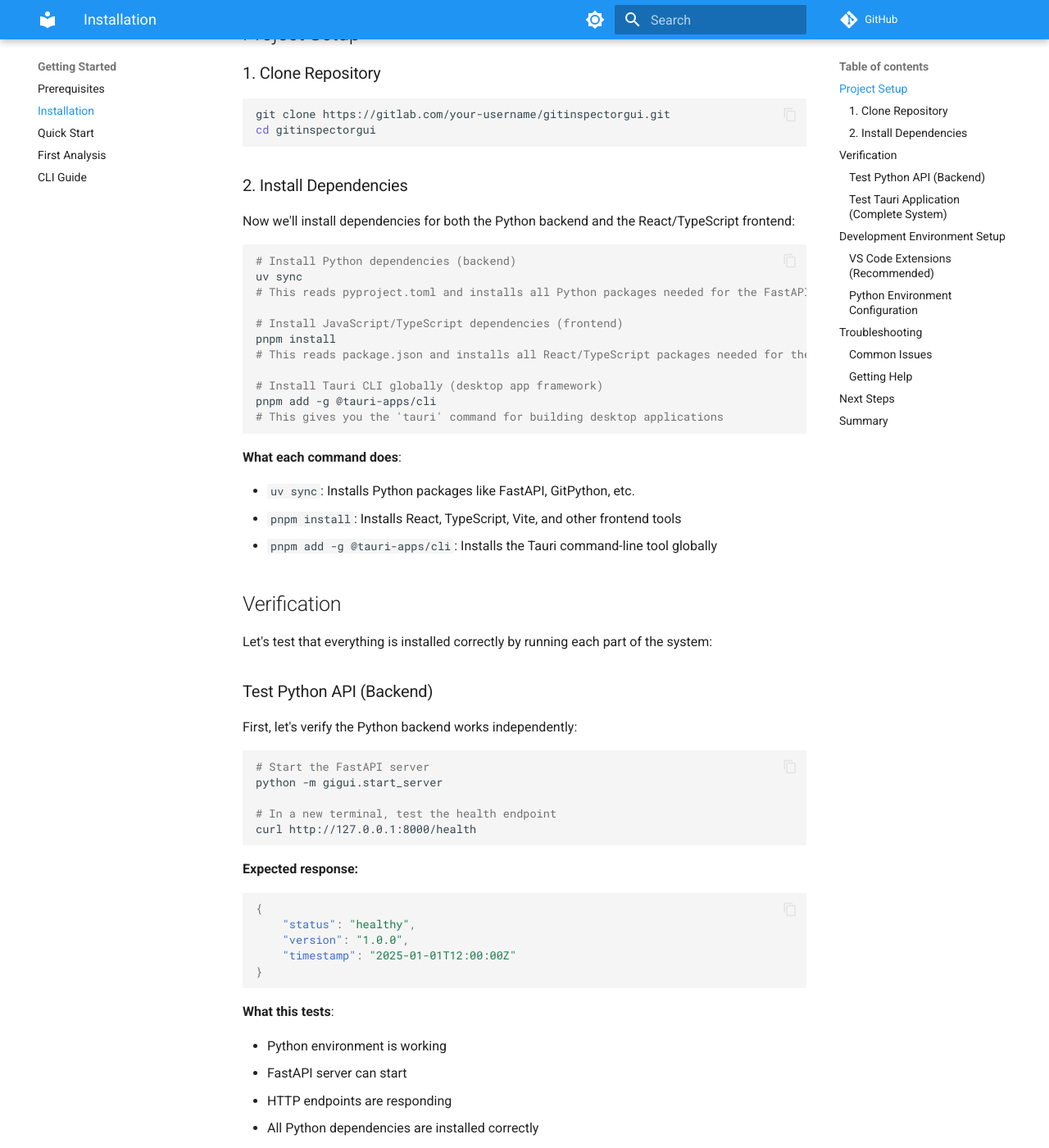
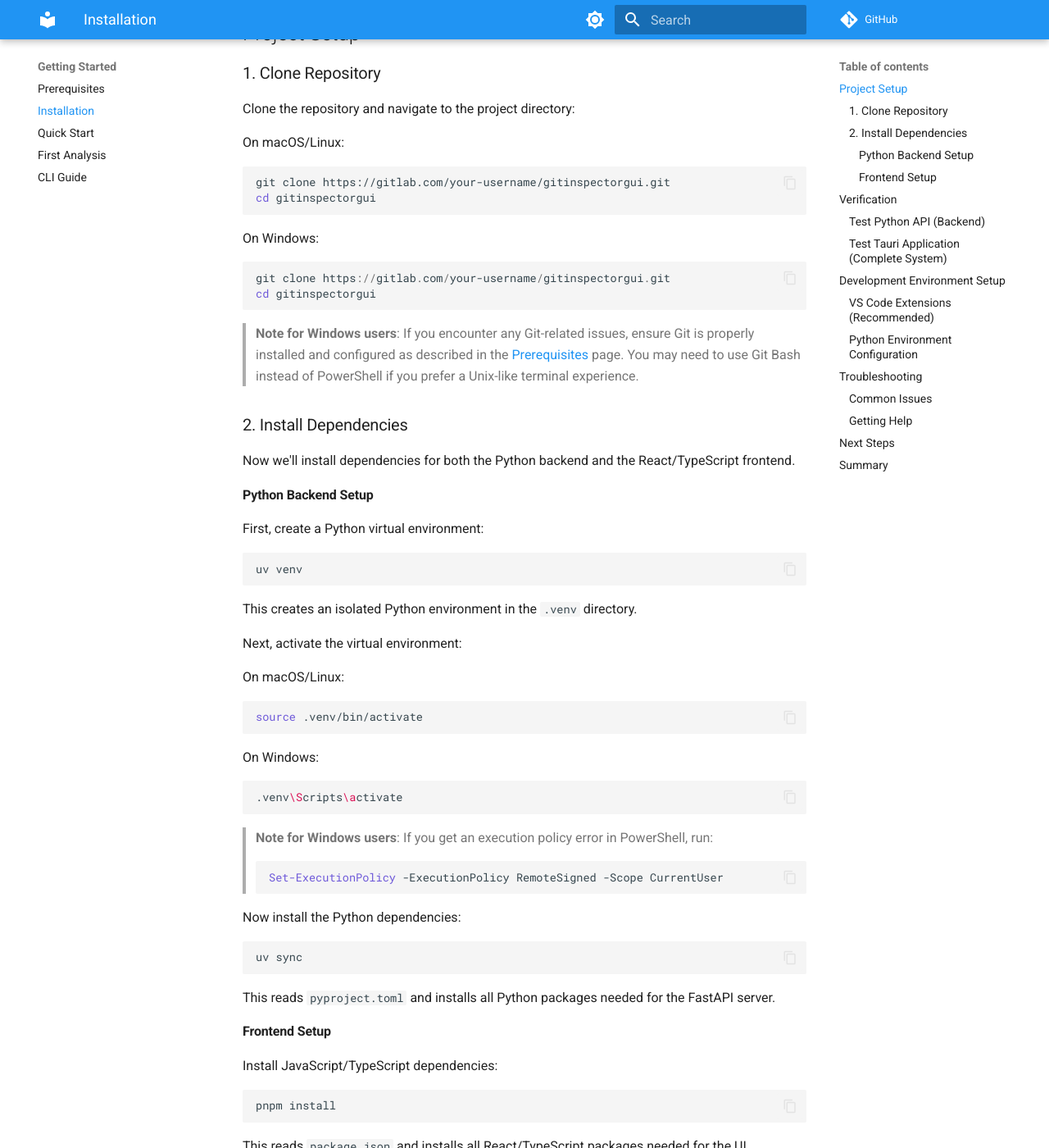
Before and after one commit to boost-edu-tools/gitinspectorgui, an MkDocs documentation site: the page built from docs/getting-started/02-installation.md, in a window 1280 px wide and 1400 px high, scrolled down 405 px. Shown: the whole window at 82% size. Built offline with MkDocs 1.6.1 and Material for MkDocs 9.7.7, drawn with Linux system fonts in a browser that asks for light colours; comment, search, counter and statistics services are not loaded; some of the changed text lies outside the part shown.

Commit message:
docs: fix installation guide to include virtual environment creation
- Add missing step to create and activate Python virtual environment before running uv sync
- Improve readability by restructuring content with alternating text and code blocks
- Add platform-specific instructions for Windows users
- Include reference to package management documentation for more details

````diff
--- a/docs/getting-started/02-installation.md
+++ b/docs/getting-started/02-installation.md
@@ -10,34 +10,85 @@ Set up the GitInspectorGUI development environment after installing prerequisite
 
 ### 1. Clone Repository
 
+Clone the repository and navigate to the project directory:
+
+On macOS/Linux:
+
 ```bash
 git clone https://gitlab.com/your-username/gitinspectorgui.git
 cd gitinspectorgui
 ```
 
+On Windows:
+
+```powershell
+git clone https://gitlab.com/your-username/gitinspectorgui.git
+cd gitinspectorgui
+```
+
+> **Note for Windows users**: If you encounter any Git-related issues, ensure Git is properly installed and configured as described in the [Prerequisites](01-prerequisites.md) page. You may need to use Git Bash instead of PowerShell if you prefer a Unix-like terminal experience.
+
 ### 2. Install Dependencies
 
-Now we'll install dependencies for both the Python backend and the React/TypeScript frontend:
+Now we'll install dependencies for both the Python backend and the React/TypeScript frontend.
+
+#### Python Backend Setup
+
+First, create a Python virtual environment:
 
 ```bash
-# Install Python dependencies (backend)
-uv sync
-# This reads pyproject.toml and installs all Python packages needed for the FastAPI server
-
-# Install JavaScript/TypeScript dependencies (frontend)
-pnpm install
-# This reads package.json and installs all React/TypeScript packages needed for the UI
-
-# Install Tauri CLI globally (desktop app framework)
-pnpm add -g @tauri-apps/cli
-# This gives you the 'tauri' command for building desktop applications
+uv venv
 ```
 
-**What each command does**:
+This creates an isolated Python environment in the `.venv` directory.
 
--   `uv sync`: Installs Python packages like FastAPI, GitPython, etc.
--   `pnpm install`: Installs React, TypeScript, Vite, and other frontend tools
--   `pnpm add -g @tauri-apps/cli`: Installs the Tauri command-line tool globally
+Next, activate the virtual environment:
+
+On macOS/Linux:
+
+```bash
+source .venv/bin/activate
+```
+
+On Windows:
+
+```bash
+.venv\Scripts\activate
+```
+
+> **Note for Windows users**: If you get an execution policy error in PowerShell, run:
+>
+> ```powershell
+> Set-ExecutionPolicy -ExecutionPolicy RemoteSigned -Scope CurrentUser
+> ```
+
+Now install the Python dependencies:
+
+```bash
+uv sync
+```
+
+This reads `pyproject.toml` and installs all Python packages needed for the FastAPI server.
+
+#### Frontend Setup
+
+Install JavaScript/TypeScript dependencies:
+
+```bash
+pnpm install
+```
+
+This reads `package.json` and installs all React/TypeScript packages needed for the UI.
+
+Install Tauri CLI globally:
+
+```bash
+pnpm add -g @tauri-apps/cli
+```
+
+This gives you the `tauri` command for building desktop applications.
+
+> **Note**: For more detailed information about package management in this project, including advanced usage of `uv` and `pnpm`, see the [Package Management documentation](../development/package-management.md).
 
 ## Verification
 
@@ -47,11 +98,15 @@ Let's test that everything is installed correctly by running each part of the sy
 
 First, let's verify the Python backend works independently:
 
+1. Start the FastAPI server:
+
 ```bash
-# Start the FastAPI server
 python -m gigui.start_server
+```
 
-# In a new terminal, test the health endpoint
+2. In a new terminal, test the health endpoint:
+
+```bash
 curl http://127.0.0.1:8000/health
 ```
 
@@ -79,6 +134,8 @@ Now let's test the complete desktop application:
 ```bash
 pnpm run tauri dev
 ```
+
+This command starts the development version of the desktop application.
 
 **What should happen**:
 
@@ -114,7 +171,7 @@ pnpm run tauri dev
 If using VS Code:
 
 1. `Ctrl+Shift+P` → "Python: Select Interpreter"
-2. Choose `.venv/bin/python` (created by `uv sync`)
+2. Choose `.venv/bin/python` (created by `uv venv`)
 
 ## Troubleshooting
 
@@ -122,31 +179,42 @@ If using VS Code:
 
 **Python module not found:**
 
+Reinstall dependencies:
+
 ```bash
-uv sync  # Reinstall dependencies
+uv sync
 ```
 
 **Rust compilation errors:**
 
+Update your Rust toolchain:
+
 ```bash
-rustup update  # Update Rust toolchain
+rustup update
 ```
 
 **Port 8000 in use:**
 
+Free up the port:
+
+On macOS/Linux:
+
 ```bash
-# macOS/Linux
 lsof -ti:8000 | xargs kill -9
+```
 
-# Windows
+On Windows:
+
+```bash
 netstat -ano | findstr :8000
 taskkill /PID <PID> /F
 ```
 
 **Node.js permissions:**
 
+Fix permission issues on macOS/Linux:
+
 ```bash
-# macOS/Linux
 sudo chown -R $(whoami) ~/.local/share/pnpm
 ```
 
````
